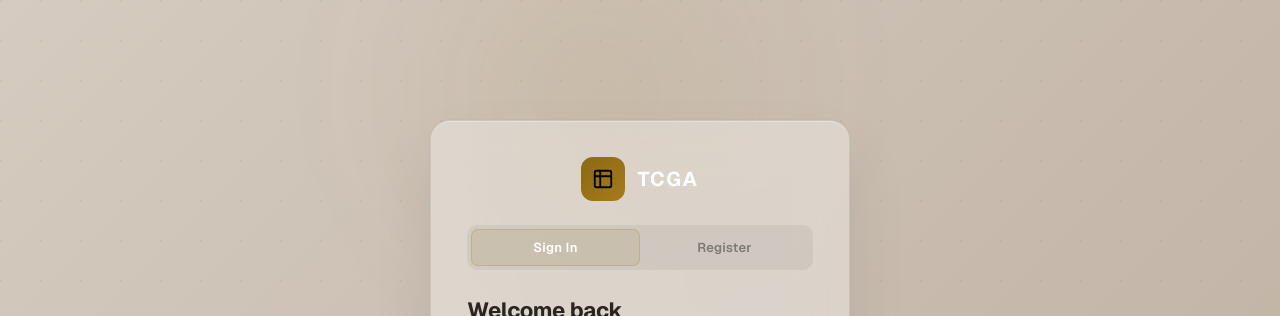
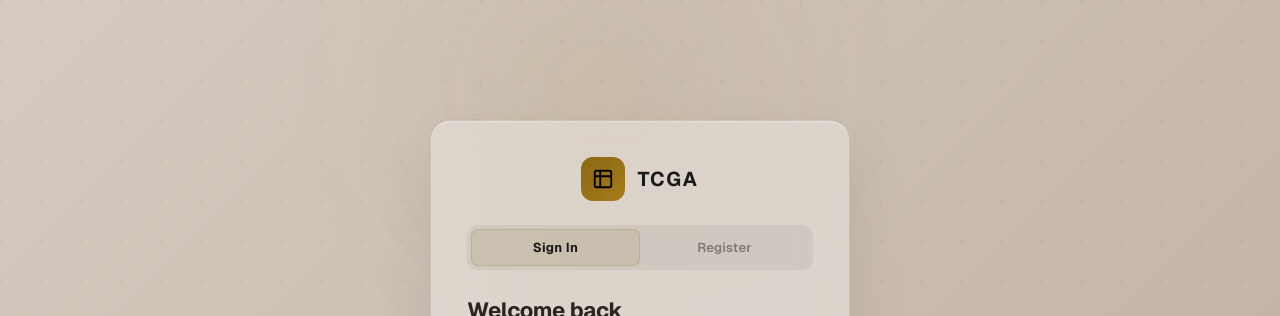
Before and after one commit to tiendat13ns/TCGA---Test-Case-Generation-Assistant, a React (Vite) app in the folder frontend/: page /login in a window 1280 px wide. Shown: the top 316 px of the page. Built offline with nearby package versions, Linux system fonts and the light colour scheme; no server answers.

Commit message:
feat: implement authentication UI

```diff
--- a/frontend/src/components/LoginScreen.tsx
+++ b/frontend/src/components/LoginScreen.tsx
@@ -86,7 +86,7 @@ export default function LoginScreen({ onLoginSuccess, initialMode = "login" }: L
         data = await res.json();
       } else {
         const text = await res.text();
-        throw new Error(text || "Lỗi máy chủ, vui lòng thử lại");
+        throw new Error(text || "Lỗi máy chủ, vui lòng thử lại sau ít phút!");
       }
 
       if (!res.ok) throw new Error(data.detail || data.message || "Xác thực thất bại");
--- a/frontend/src/styles.css
+++ b/frontend/src/styles.css
@@ -3347,7 +3347,7 @@ dialog.confirm-dialog[open]::backdrop {
   font-size: 20px;
   font-weight: 700;
   letter-spacing: 1.5px;
-  color: #fff;
+  color: #1a1a1a;
 }
 
 /* Hero text */
@@ -3457,7 +3457,8 @@ dialog.confirm-dialog[open]::backdrop {
 }
 
 .auth2-tab.active {
-  color: #fff;
+  color: #1a1a1a;
+  font-weight: 700;
 }
 
 .auth2-tab-indicator {
```
